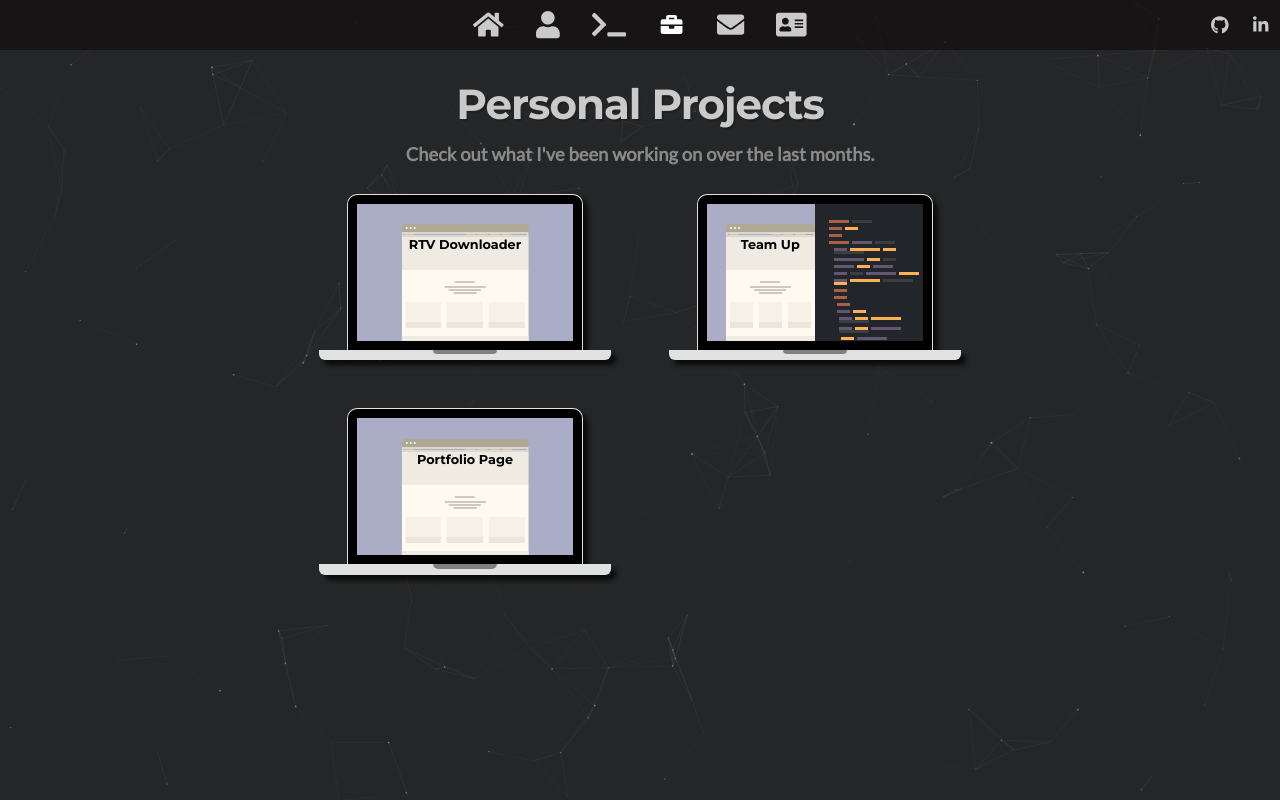
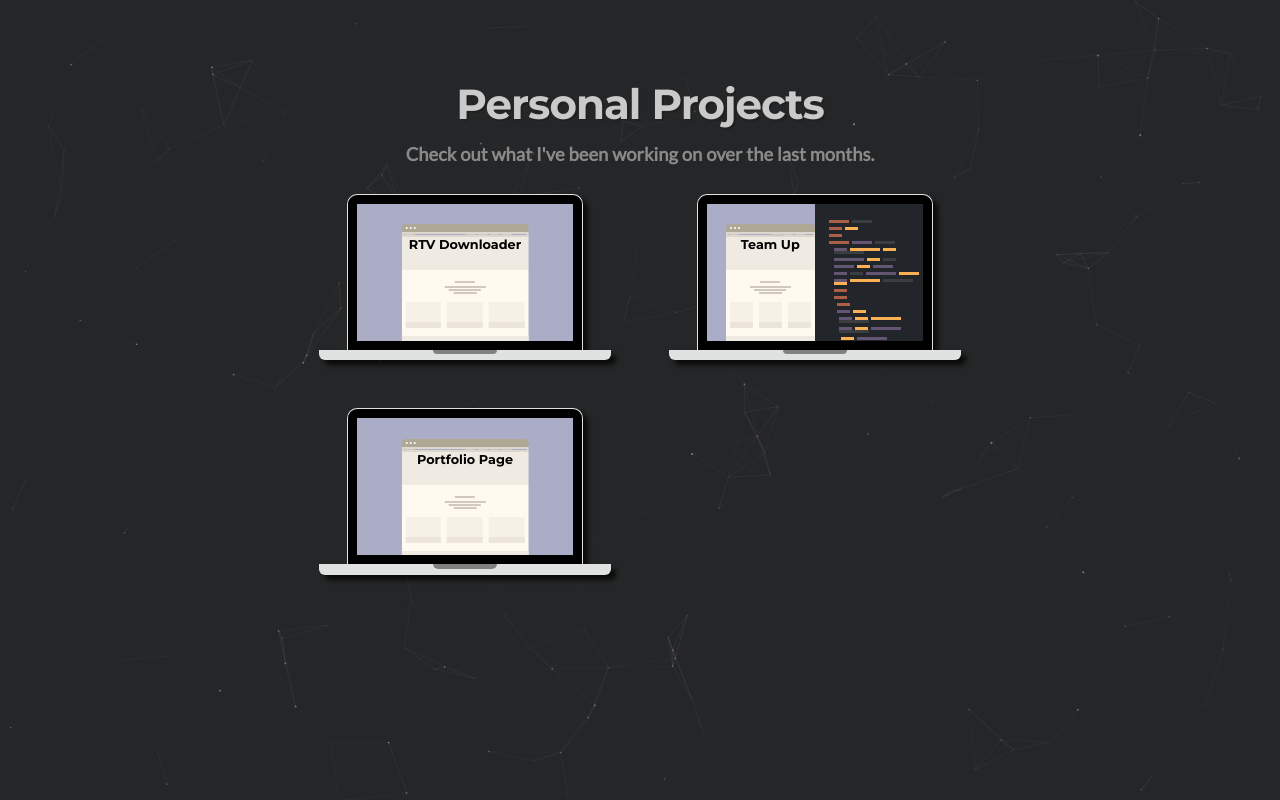
Before and after one commit to radzak/radzak.github.io, a React app: page /projects in a window 1280 px wide. Built offline with nearby package versions, Linux system fonts and the light colour scheme; what react-google-maps would draw is missing.

Commit message:
Fix header fadeIn animation direction

```diff
--- a/src/views/Layout/components/Header/index.js
+++ b/src/views/Layout/components/Header/index.js
@@ -7,8 +7,7 @@
 const cx = classNames.bind(styles);
 
 const Header = props => (
-  // TODO: fade from the right direction
-  <div className={cx('header', 'animated', 'fadeInDown')}>
+  <div className={cx('header')}>
     <NavigationBar />
   </div>
 );
--- a/src/views/Layout/components/Header/styles.scss
+++ b/src/views/Layout/components/Header/styles.scss
@@ -2,6 +2,37 @@
 
 .header {
   background-color: var(--primary-color);
-  color: var(--primary-text-color);
+  color: var(--secondary-text-color);
   height: 100%;
+  animation-name: fadeInLeft;
+  animation-duration: 1s;
+  animation-fill-mode: both;
+
+  @include for-tablet-landscape-up {
+    animation-name: fadeInDown;
+  }
 }
+
+@keyframes fadeInDown {
+  from {
+    opacity: 0;
+    transform: translate3d(0, -100%, 0);
+  }
+
+  to {
+    opacity: 1;
+    transform: translate3d(0, 0, 0);
+  }
+}
+
+@keyframes fadeInLeft {
+  from {
+    opacity: 0;
+    transform: translate3d(-100%, 0, 0);
+  }
+
+  to {
+    opacity: 1;
+    transform: translate3d(0, 0, 0);
+  }
+}
```
